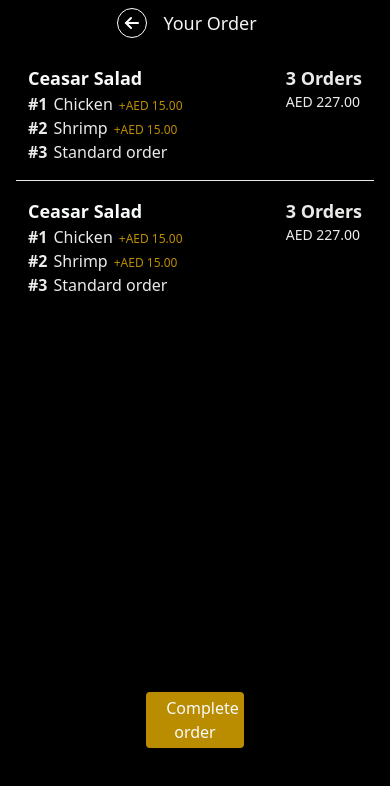
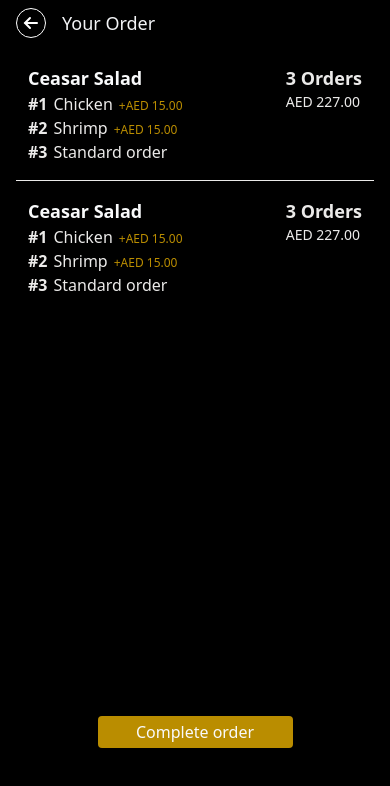
Before and after one commit to IrfDev/guest-app-static, a website built with webpack: page public/order-review.html in a window 390 px wide. Built offline with nearby package versions, Linux system fonts and the light colour scheme.

Commit message:
Correcting footer

```diff
--- a/public/order-review.html
+++ b/public/order-review.html
@@ -9,7 +9,7 @@
   <body class="bg-black">
     <header>
       <nav
-        class="flex absolute inset-x-0 top-0 flex-wrap flex-grow-0 flex-shrink-0 justify-center items-center py-2 px-4 m-auto leading-6 text-center text-gray-900 bg-black md:justify-start box-border"
+        class="flex absolute inset-x-0 top-0 flex-wrap flex-grow-0 flex-shrink-0 justify-start items-center py-2 px-4 m-auto leading-6 text-center text-gray-900 bg-black md:justify-start box-border"
         id="outlet-navbar"
         style="z-index: 1030; flex-basis: 420px; max-width: 420px"
       >
@@ -122,7 +122,7 @@
         </div>
       </div>
       <button
-        class="bg-gold px-5 w-1/4 py-1 rounded text-gray-50 fixed bottom-24 left-0 right-0 mx-auto"
+        class="bg-gold px-5 w-1/2 py-1 rounded text-gray-50 fixed bottom-24 left-0 right-0 mx-auto"
       >
         Complete order
       </button>
```
